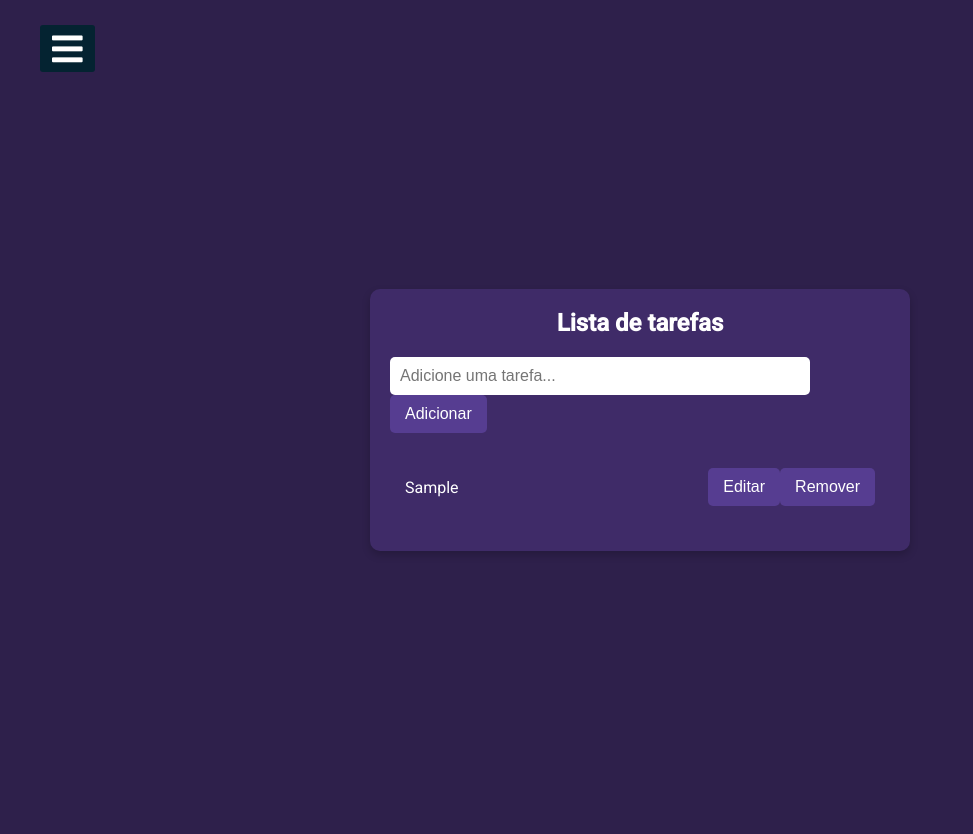
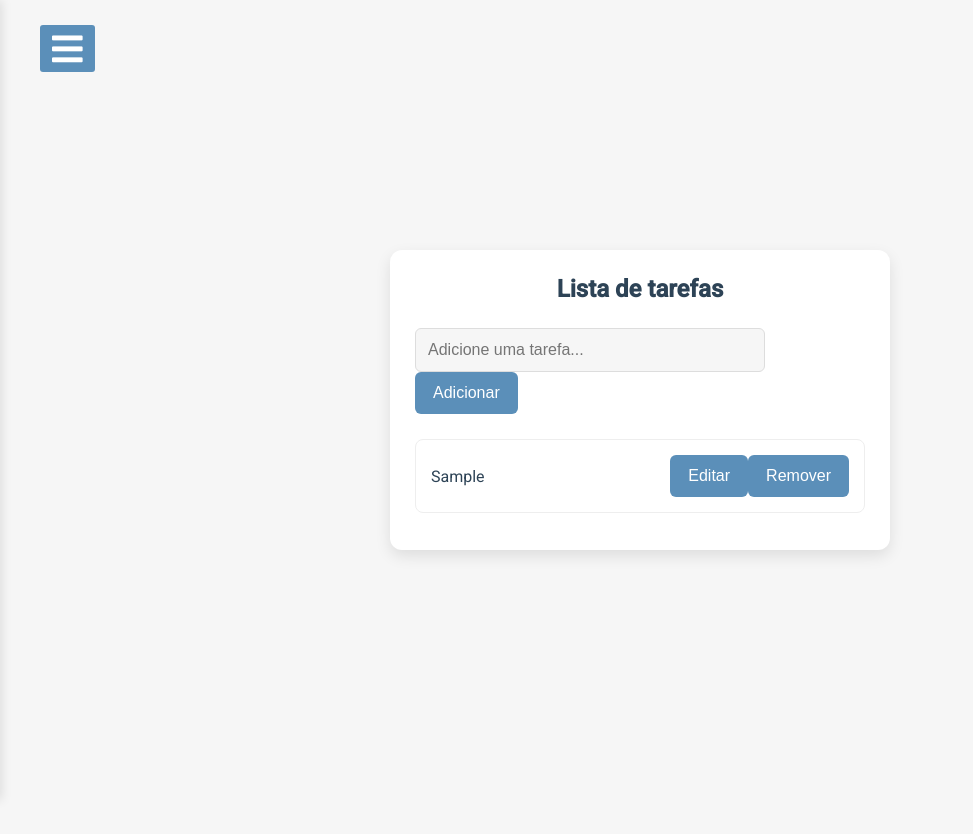
Before and after one commit to daviixs/TODOLIST, a plain HTML site: page index.html in a window 1280 px wide. Both pictures are taken after typing "Sample" into the empty fields and a click on the button "Adicionar". Shown: the whole page, without its empty margins (0-973 px from the left). After the commit the page ends 800 px from the top, so only its background shows below. Drawn offline with Linux system fonts and the light colour scheme.

Commit message:
Paleta de cores diferente

```diff
--- a/index.html
+++ b/index.html
@@ -20,7 +20,6 @@
             <li><a href="#"><i class="fas fa-qrcode"></i>Todas Tarefas</a></li>
             <li><a href="#"><i class="fas fa-link"></i>Concluídas</a></li>
             <li><a href="#"><i class="fas fa-stream"></i>Pendentes</a></li>
-            <li><a href="#"><i class="fas fa-calendar-week"></i>Adicionar Tarefas</a></li>
         </ul>
     </div>
 
--- a/style.css
+++ b/style.css
@@ -1,35 +1,56 @@
 @import url('https://fonts.googleapis.com/css?family=Roboto:300,400,400i,500');
 
+        /* Variáveis de cores - Paleta Principal */
+        :root {
+            --primary: #5B8FB9;     /* Azul sereno para botões principais */
+            --secondary: #61B0B7;   /* Verde-azulado tranquilo para destaques */
+            --background: #F6F6F6;  /* Branco levemente acinzentado para fundo */
+            --text-primary: #2D4356;/* Azul escuro quase grafite para texto principal */
+            --text-secondary: #6D7B8C; /* Cinza-azulado médio para texto secundário */
+            --accent: #B6E2D3;      /* Verde menta muito claro para realces suaves */
+            --sidebar-bg: #ffffff;
+            --sidebar-header: #e8f4f8;
+            --task-item: #ffffff;
+            --shadow: rgba(0, 0, 0, 0.1);
+            --delete: #ff7675;
+            --delete-hover: #d63031;
+        }
+
+        /* Base Styles */
         * {
             padding: 0;
             margin: 0;
             list-style: none;
             text-decoration: none;
+            box-sizing: border-box;
         }
 
         body {
             font-family: 'Roboto', sans-serif;
-    background-color: #2e204b;
-    color: #fff;
+            background-color: var(--background);
+            color: var(--text-primary);
         }
 
+        /* Sidebar Styling */
         .sidebar {
             position: fixed;
             left: -250px;
             width: 250px;
             height: 100%;
-    background: #042331;
+            background: var(--sidebar-bg);
             transition: all 0.5s ease;
             z-index: 1000;
+            box-shadow: 2px 0 10px var(--shadow);
         }
 
         .sidebar header {
             font-size: 22px;
-    color: white;
+            color: var(--text-primary);
             line-height: 70px;
             text-align: center;
-    background: #063146;
+            background: var(--sidebar-header);
             user-select: none;
+            border-bottom: 1px solid rgba(0, 0, 0, 0.05);
         }
 
         .sidebar ul a {
@@ -38,22 +59,24 @@ body {
             width: 100%;
             line-height: 65px;
             font-size: 20px;
-    color: white;
+            color: var(--text-primary);
             padding-left: 40px;
             box-sizing: border-box;
-    border-bottom: 1px solid black;
-    border-top: 1px solid rgba(255, 255, 255, 0.1);
+            border-bottom: 1px solid rgba(0, 0, 0, 0.05);
             transition: 0.4s;
         }
 
         .sidebar ul li:hover a {
             padding-left: 50px;
+            background-color: rgba(182, 226, 211, 0.2); /* Usando a cor accent com transparência */
         }
 
         .sidebar ul a i {
             margin-right: 16px;
+            color: var(--primary);
         }
 
+        /* Checkbox and Label for Menu Button */
         #check {
             display: none;
         }
@@ -61,9 +84,9 @@ body {
         label #btn,
         label #cancel {
             position: fixed;
-    background: #042331;
             border-radius: 3px;
             cursor: pointer;
+            transition: all 0.5s;
         }
 
         label #btn {
@@ -72,8 +95,8 @@ label #btn {
             font-size: 35px;
             color: white;
             padding: 6px 12px;
-    transition: all 0.5s;
             z-index: 1001;
+            background: var(--primary);
         }
 
         label #cancel {
@@ -81,108 +104,120 @@ label #cancel {
             left: -195px;
             top: 17px;
             font-size: 30px;
-    color: #0a5275;
+            color: white;
             padding: 4px 9px;
-    transition: all 0.5s ease;
+            background: var(--secondary);
         }
 
-#check:checked~.sidebar {
+        /* Sidebar Toggle Functionality */
+        #check:checked ~ .sidebar {
             left: 0;
         }
 
-#check:checked~label #btn {
+        #check:checked ~ label #btn {
             left: 250px;
             opacity: 0;
             pointer-events: none;
         }
 
-#check:checked~label #cancel {
+        #check:checked ~ label #cancel {
             left: 195px;
         }
 
-#check:checked~section {
+        #check:checked ~ section {
             margin-left: 250px;
         }
 
+        /* To-Do List Styles */
         section {
             transition: all 0.5s;
             padding: 20px;
             display: flex;
             justify-content: center;
             align-items: center;
-    height: 100vh;
+            min-height: 100vh;
         }
 
         .container {
             max-width: 500px;
             width: 100%;
-    padding: 20px;
-    background-color: #3f2b68;
-    border-radius: 10px;
-    box-shadow: 0 4px 8px rgba(0, 0, 0, 0.2);
+            padding: 25px;
+            background-color: var(--sidebar-bg);
+            border-radius: 12px;
+            box-shadow: 0 6px 15px var(--shadow);
         }
 
         h1 {
             text-align: center;
-    margin-bottom: 20px;
+            margin-bottom: 25px;
+            color: var(--text-primary);
         }
 
         input#taskInput {
             width: calc(100% - 100px);
-    padding: 10px;
+            padding: 12px;
             font-size: 16px;
-    border: none;
-    border-radius: 5px;
+            border: 1px solid #ddd;
+            border-radius: 6px;
             margin-right: 10px;
-    color: #333;
+            color: var(--text-primary);
+            background-color: var(--background);
         }
 
         .container button {
-    padding: 10px 15px;
+            padding: 12px 18px;
             font-size: 16px;
-    background-color: #563d91;
+            background-color: var(--primary);
             color: #fff;
             border: none;
-    border-radius: 5px;
+            border-radius: 6px;
             cursor: pointer;
             transition: background-color 0.3s ease;
         }
 
         .container button:hover {
-    background-color: #7e51b3;
+            background-color: var(--secondary);
         }
 
         ul#taskList {
             padding: 0;
-    margin-top: 20px;
+            margin-top: 25px;
         }
 
         li {
             padding: 15px;
-    margin-bottom: 10px;
-    border-radius: 5px;
+            margin-bottom: 12px;
+            border-radius: 8px;
             display: flex;
             justify-content: space-between;
             align-items: center;
-    transition: background-color 0.3s ease;
+            transition: all 0.3s ease;
+            background-color: var(--task-item);
+            border: 1px solid #eee;
+        }
+
+        li:hover {
+            transform: translateY(-2px);
+            box-shadow: 0 4px 8px var(--shadow);
         }
 
         li span {
             flex: 1;
             text-align: left;
+            color: var(--text-primary);
         }
 
         .deleteButton {
             background: none;
             border: none;
-    color: #ff6b6b;
+            color: var(--delete);
             font-size: 18px;
             cursor: pointer;
             transition: color 0.3s ease;
         }
 
         .deleteButton:hover {
-    color: #ff3333;
+            color: var(--delete-hover);
         }
 
         .deleteButton i {
```
Lines whose indentation alone changed are shown as unchanged.
